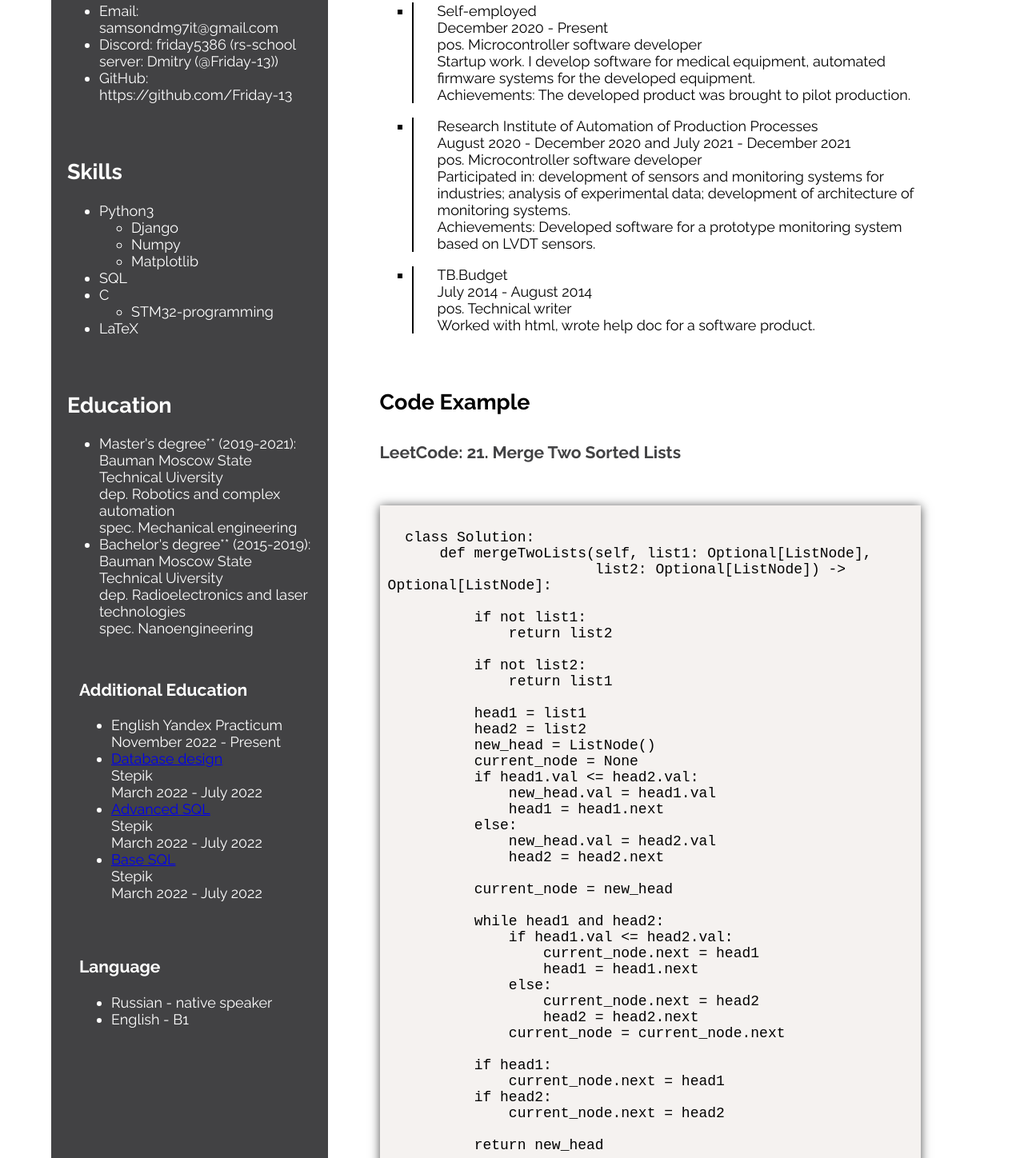
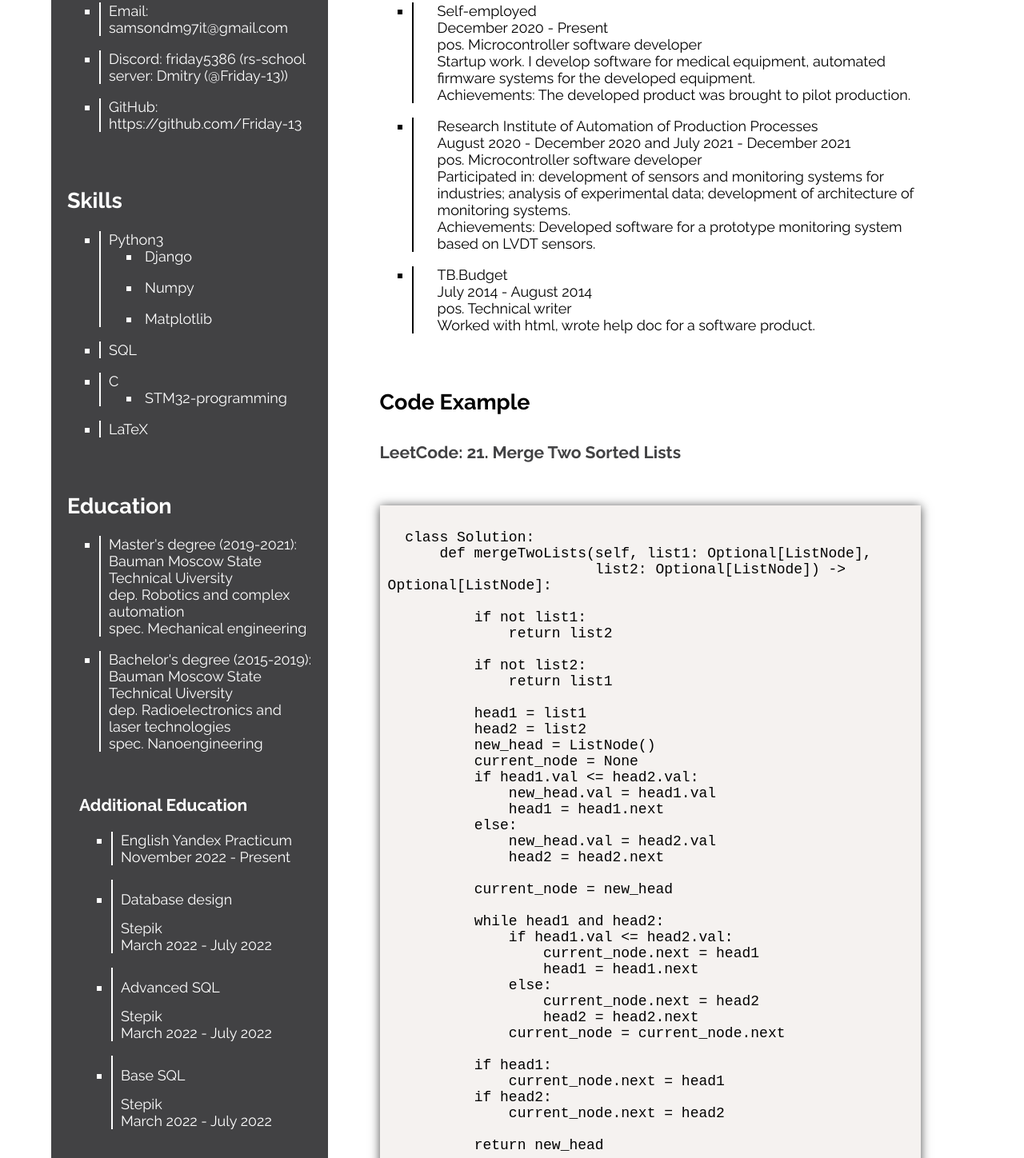
Before and after one commit to Friday-13/rsschool-cv-stage0, a plain HTML site: page index.html in a window 1280 px wide. Shown: the part 740-2188 px from the top of the page at 80% size. Drawn offline with Linux system fonts and the light colour scheme.

Commit message:
feat: designed left column content

```diff
--- a/index.html
+++ b/index.html
@@ -20,6 +20,7 @@
         <li class="nav-item"><a href="#code-example" class="nav-link">Code Example</a></li>
         <li class="nav-item"><a href="#work-story" class="nav-link">Work Story</a></li>
         <li class="nav-item"><a href="#education" class="nav-link">Education</a></li>
+        <li class="nav-item"><a href="#language" class="nav-link">Language</a></li>
       </ul>
     </nav>
   </header>
@@ -64,29 +65,29 @@
       <section id="contacts" class="section">
         <h2 class="section-title">Contacts</h2>
         <ul>
-          <li>Email: samsondm97it@gmail.com</li>
-          <li>Discord: friday5386 (rs-school server: Dmitry (@Friday-13))</li>
-          <li>GitHub: https://github.com/Friday-13</li>
+          <li class="section-list-item item-light">Email: samsondm97it@gmail.com</li>
+          <li class="section-list-item item-light">Discord: friday5386 (rs-school server: Dmitry (@Friday-13))</li>
+          <li class="section-list-item item-light">GitHub: https://github.com/Friday-13</li>
         </ul>
       </section>
       <section id="skills" class="section">
         <h2 class="section-title">Skills</h2>
         <ul>
-          <li>
+          <li class="section-list-item item-light">
             Python3
             <ul>
-              <li>Django</li>
-              <li>Numpy</li>
-              <li>Matplotlib</li>
+              <li class="section-list-item item-simple">Django</li>
+              <li class="section-list-item item-simple">Numpy</li>
+              <li class="section-list-item item-simple">Matplotlib</li>
             </ul>
           </li>
-          <li>SQL</li>
-          <li>C
+          <li class="section-list-item item-light">SQL</li>
+          <li class="section-list-item item-light">C
             <ul>
-              <li>STM32-programming</li>
+              <li class="section-list-item item-simple">STM32-programming</li>
             </ul>
           </li>
-          <li>LaTeX</li>
+          <li class="section-list-item item-light">LaTeX</li>
         </ul>
 
       </section>
@@ -94,14 +95,14 @@
       <section id="education" class="section">
         <h2 class="section-title">Education</h2>
         <ul>
-          <li>
-            Master's degree** (2019-2021): <br>
+          <li class="section-list-item item-light">
+            Master's degree (2019-2021): <br>
             Bauman Moscow State Technical Uiversity <br>
             dep. Robotics and сomplex automation <br>
             spec. Mechanical engineering
           </li>
-          <li>
-            Bachelor's degree** (2015-2019): <br>
+          <li class="section-list-item item-light">
+            Bachelor's degree (2015-2019): <br>
             Bauman Moscow State Technical Uiversity <br>
             dep. Radioelectronics and laser technologies <br>
             spec. Nanoengineering
@@ -111,32 +112,35 @@
         <section id="add-aducation" class="section">
           <h3>Additional Education</h3>
           <ul>
-            <li>English
+            <li class="section-list-item item-light">
+              English
               Yandex Practicum <br>
               November 2022 - Present
             </li>
-            <li><a href="https://stepik.org/cert/1988834">Database design</a> <br>
+            <li class="section-list-item item-light">
+              <a href="https://stepik.org/cert/1988834" class="link link-light">Database design</a> <br>
               Stepik <br>
               March 2022 - July 2022
             </li>
-            <li><a href="https://stepik.org/cert/1962732">Advanced SQL</a> <br>
+            <li class="section-list-item item-light">
+              <a href="https://stepik.org/cert/1962732" class="link link-light">Advanced SQL</a> <br>
               Stepik <br>
               March 2022 - July 2022
             </li>
-            <li><a href="https://stepik.org/cert/1523830">Base SQL</a> <br>
+            <li class="section-list-item item-light">
+              <a href="https://stepik.org/cert/1523830" class="link link-light">Base SQL</a> <br>
               Stepik <br>
               March 2022 - July 2022
             </li>
           </ul>
         </section>
-        <section id="language" class="section">
-          <h3>Language</h3>
-          <ul>
-            <li>Russian - native speaker</li>
-            <li>English - B1</li>
-          </ul>
-
-        </section>
+      </section>
+      <section id="language" class="section">
+        <h2>Language</h2>
+        <ul>
+          <li class="section-list-item item-light">Russian - native speaker</li>
+          <li class="section-list-item item-light">English - B1</li>
+        </ul>
 
       </section>
     </div>
--- a/style.css
+++ b/style.css
@@ -202,3 +202,26 @@ body {
 .link:hover {
   color: #4a9292;
 }
+
+.item-light{
+  border-color: white;
+  padding-left: 10px;
+}
+
+.item-simple{
+  border: none;
+  padding-left: 5px;
+}
+
+
+.link-light {
+  color: white;
+}
+
+.link-light:visited {
+  color: white;
+}
+
+.link-light:hover {
+  color: #4a9292;
+}
```
